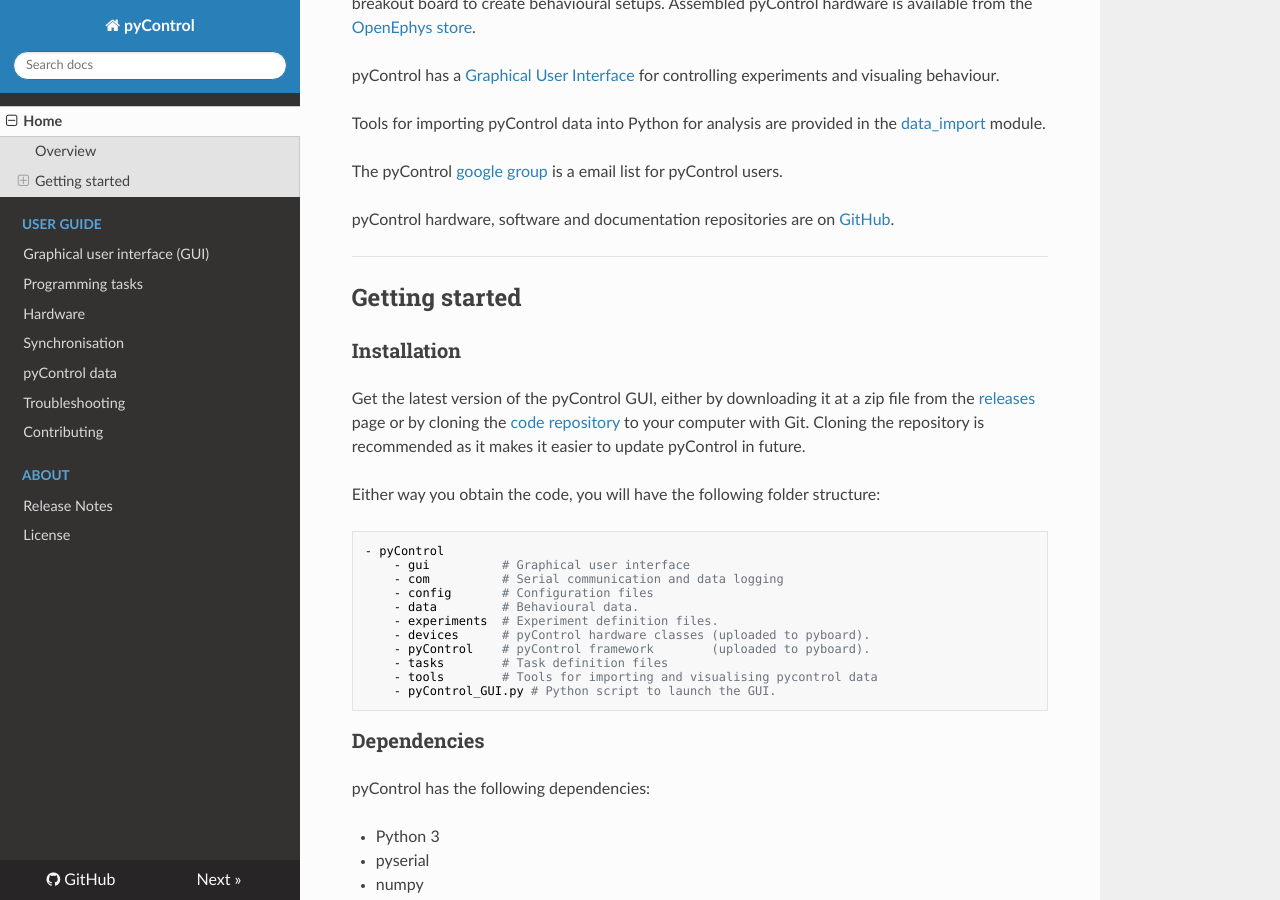
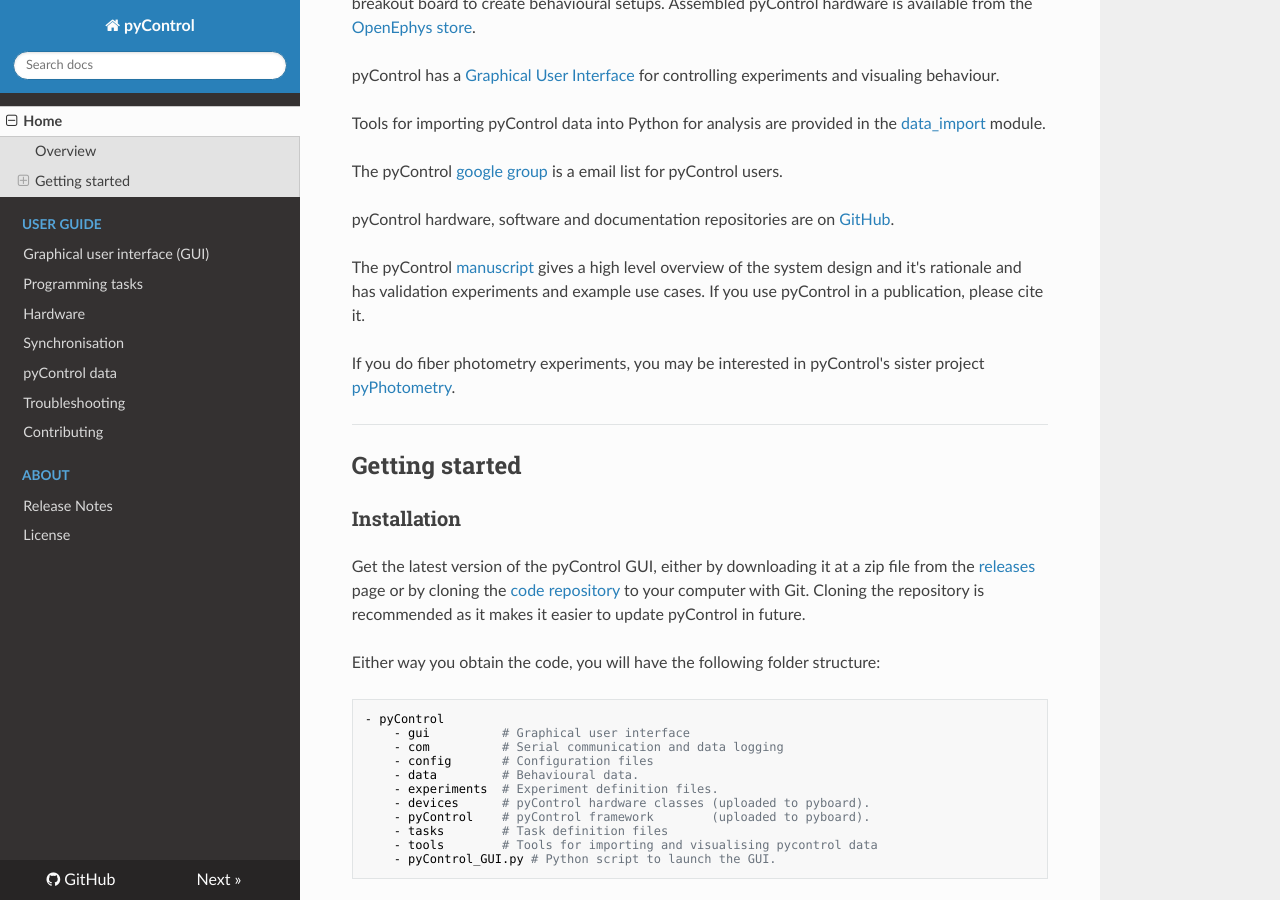
Before and after one commit to pyControl/docs, an MkDocs documentation site: the page built from docs/index.md, in a window 1280 px wide and 900 px high, scrolled down 1859 px. Built offline with MkDocs 1.6.1, drawn with Linux system fonts in a browser that asks for light colours; nearby versions of some CDN libraries.

Commit message:
- Added links to manuscript and pyphotometry from the index. - Removed reference to CLI from programing tasks.

```diff
--- a/docs/index.md
+++ b/docs/index.md
@@ -21,6 +21,10 @@
 The pyControl [google group](https://groups.google.com/forum/#!forum/pycontrol) is a email list for pyControl users.
 
 pyControl hardware, software and documentation repositories are on [GitHub](https://github.com/pyControl).
+
+The pyControl [manuscript](https://www.biorxiv.org/content/10.1101/2021.02.22.432227v1) gives a high level overview of the system design and it's rationale and has validation experiments and example use cases.  If you use pyControl in a publication, please cite it.
+
+If you do fiber photometry experiments, you may be interested in pyControl's sister project [pyPhotometry](https://pyphotometry.readthedocs.io).
 
 ---
 
```
Also changed, not shown: docs/user-guide/programming-tasks.md (+1 -1 lines).
